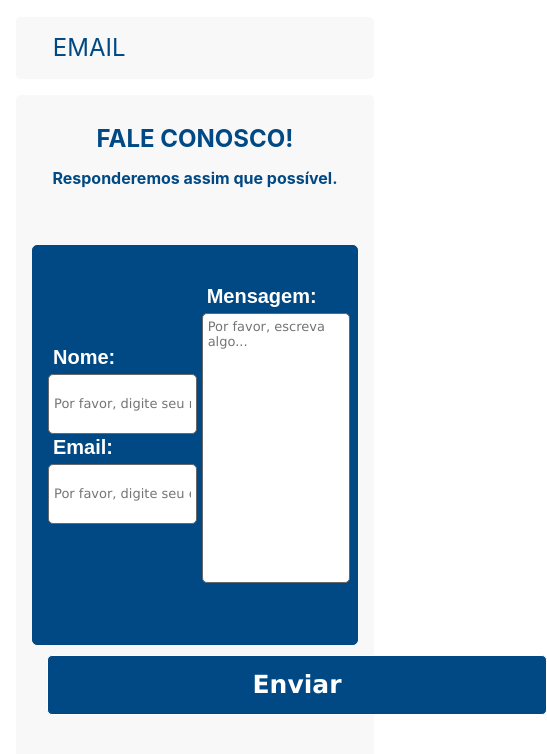
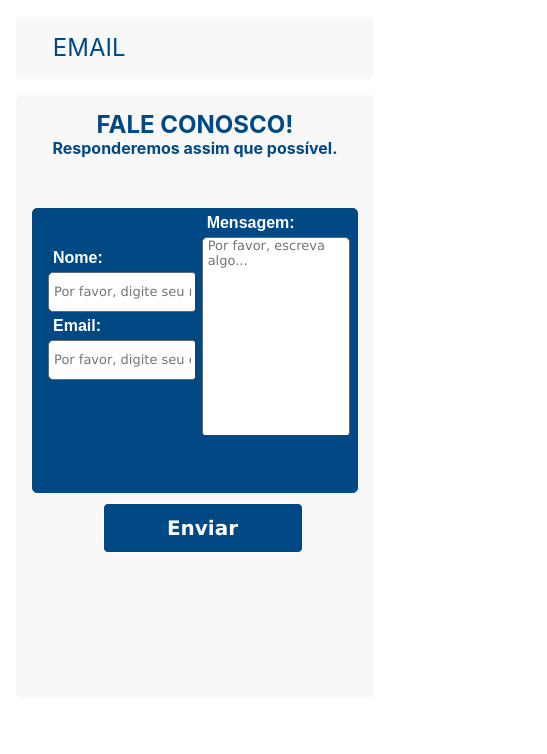
Before and after one commit to Emeson-Santos/Sistema-Processos-UFS, a React (Create React App) app: page /email in a window 390 px wide. Shown: the top 754 px of the page, 547 px wide, since content can reach past the window. Built offline with nearby package versions, Linux system fonts and the light colour scheme.

Commit message:
Arquivos alterados

```diff
--- a/src/pages/Contatos/contato.css
+++ b/src/pages/Contatos/contato.css
@@ -1,14 +1,26 @@
-.container {
+.container-contatos {
     display: flex;
     flex-direction: column;
     justify-content: center;
     align-items: center;
     width: 100%;
+    height: 600px;
     padding-right: var(--bs-gutter-x, 0.75rem);
     padding-left: var(--bs-gutter-x, 0.75rem);
-    /* margin-right: auto;
-    margin-left: auto; */
+    margin-right: auto;
+    margin-left: auto;
     background-color: #f8f8f8;
     border-radius: 5px;
+    overflow: hidden;
 
   }
+  .text-uppercase{
+    margin-top: auto;
+    margin-bottom: auto;
+
+  }
+  .text-muted{
+    margin-bottom: auto;
+    margin-top: auto;
+    padding-bottom: 20px;
+  }
--- a/src/pages/Contatos/index.js
+++ b/src/pages/Contatos/index.js
@@ -23,7 +23,7 @@ export default function Contato() {
                 <Title name="Contatos">
                     <FiMail size={23} />
                 </Title>
-                <div className="container">
+                <div className="container-contatos">
                     <div>
                         <h2 className="text-uppercase">Olá! com quem deseja falar?</h2>
                         <h3 className="text-muted"><i>Podemos te ajudar em algo?</i></h3>
--- a/src/pages/Desenvolvedores/dev.css
+++ b/src/pages/Desenvolvedores/dev.css
@@ -1,4 +1,3 @@
-
 .container {
   display: flex;
   flex-direction: column;
@@ -16,13 +15,13 @@
 .text-center{
     margin-top: 10px;
     margin-bottom: 20px;
-    padding: 20px;
+    padding: 6px;
     text-align: center;
 }
 
 .text-uppercase{
     text-transform: uppercase;
-    margin-bottom: 16px;
+    margin-bottom: 6px;
     font-size: x-large;
     text-align: center;
 }
@@ -30,7 +29,7 @@
 .text-muted {
     text-align: center;
     color: #004984;
-    margin-bottom: 16px;
+    margin-bottom: auto;
     font-size: medium;
   }
 
@@ -57,6 +56,7 @@
   .team-member {
     margin-bottom: 3rem;
     text-align: center;
+    padding-right: 10px;
 
   }
   .team-member img {
--- a/src/pages/Desenvolvedores/index.js
+++ b/src/pages/Desenvolvedores/index.js
@@ -46,7 +46,7 @@ export default function Desenvolvedores(){
                                 {/* inserir a imagem */}
                                 <img src={imgEmeson} alt="dev Emeson"/>
                                 {/* o nome do dev */}
-                                <h4>Emeson Santos</h4>
+                                <h4>Emeson Santos de Oliveira</h4>
                                 <p className="text-muted">Desenvolvedor</p>
                                     <a target="_blank" rel="noreferrer" href="https://twitter.com/Emesoneso">
                                         <span>
--- a/src/pages/Email/email.css
+++ b/src/pages/Email/email.css
@@ -14,6 +14,7 @@
   position: relative;
   padding-bottom: 130px;
   text-align: center;
+  overflow: hidden;
 }
 
 form {
@@ -24,13 +25,28 @@ form {
   margin-right: 0;
   margin-left: 0;
   /* border-color: 7px solid red; */
+  overflow: hidden;
   }
   .componet-border{
     width: 100%;
-    height: 400px;
+    height: 370px;
     border: solid 1px #004984;
     border-radius: 5px;
     background-color: #004984;
+    margin-top: 0;
+    overflow: hidden;
+    margin-top: 20px;
+  }
+  .grid-top{
+    margin-top: 0;
+    padding: 0;
+    width: 100%;
+    height: 93px;
+    /* background-color: aqua; */
+
+    text-align: center !important;
+  color: #004984;
+  overflow: hidden;
   }
 
   .comp-lab-inp{
@@ -42,9 +58,9 @@ form {
     flex-direction: column;
     justify-content: center;
     align-items: center;
-    padding-top: 80px;
+    padding-top: 55px;
     padding-bottom: 150px;
-
+    overflow: hidden;
   }
   .comp-msn-textarea{
     width: 50%;
@@ -57,19 +73,21 @@ form {
     align-items: center;
     padding-top: 30px;
     padding-bottom: 50px;
+    overflow: hidden;
   }
 
   .all {
   display: block;
   margin: 10px 15px;
   width: 98%;
-  height: 100px;
+  /* height: 100px; */
   padding: 5px;
   margin: 10px;
   float: left;
   position: relative;
   /* background: yellow; */
   margin-bottom: -20px;
+  overflow: hidden;
   }
 
   label {
@@ -83,6 +101,7 @@ form {
   text-transform: capitalize;
   width: 345px;
   padding: 5px;
+  overflow: hidden;
   }
   /* label input{
     margin-left: 0;
@@ -100,14 +119,16 @@ form {
   width: 100%;
   height: 60px;
   border-radius: 5px;
+  overflow: hidden;
   }
 
   textarea {
   width: 100%;
-  height: 270px;
+  height: 240px;
   padding: 5px;
   resize: none;
   display: inline-block;
+  border-radius: 5px;
   }
 
   .msn {
@@ -137,3 +158,96 @@ form {
   font-size: 25px;
   font-weight: bold;
   }
+
+  @media screen and (max-width: 480px){
+    .container-email-index{
+      /* background-color: black; */
+    }
+
+    input[type=submit] {
+      width: 200px;
+      height: 50px;
+      background: #004984;
+      border: 1px solid;
+      color: #fff;
+      cursor: pointer;
+      font: 13px Verdana, Roboto, Arial, Helvetica, sans-serfi;
+      margin: 10px 0 15px 15px;
+      padding: 5px 10px;
+      float: none;
+      justify-content: center;
+      align-items: center;
+      border-radius: 5px;
+      font-size: 20px;
+      font-weight: bold;
+      }
+
+      textarea {
+        width: 100%;
+        height: 200px;
+        padding: 5px;
+        resize: none;
+        display: inline-block;
+        border-radius: 5px;
+        }
+
+        input, textarea {
+          background: #fff;
+          border: 1px solid #686868;
+          color: #4a4a4a;
+          font: 13px Verdana, Arial, Helvetica, sans-serfi;
+          padding: 0 5px;
+          border-radius: 5px;
+          overflow: hidden;
+          }
+          input{
+            height: 40px;
+          }
+          label {
+            text-align: left;
+            font-size: 16px;
+            font-family: sans-serif, Roboto;
+            font-weight: bold;
+            color: #FFF;
+            display: block;
+            float: left;
+            text-transform: capitalize;
+            width: 345px;
+            padding: 5px;
+            overflow: hidden;
+            }
+
+            .comp-lab-inp{
+              border: grey;
+              float: left;
+              flex-direction: column;
+              justify-content: center;
+              align-items: center;
+              padding-top: 20px;
+              padding-bottom: 100px;
+              overflow: hidden;
+            }
+            .comp-msn-textarea{
+              float: right;
+              display: flex;
+              flex-direction: column;
+              justify-content: center;
+              align-items: center;
+              padding-top: 15px;
+              padding-bottom: 50px;
+              overflow: hidden;
+            }
+            .componet-border{
+              width: 100%;
+              height: 285px;
+              border: solid 1px #004984;
+              border-radius: 5px;
+              background-color: #004984;
+              margin-top: 0;
+              overflow: hidden;
+              margin-top: 20px;
+            }
+
+
+
+  }
--- a/src/pages/Email/emailDosea.js
+++ b/src/pages/Email/emailDosea.js
@@ -7,9 +7,9 @@ import emailjs from "emailjs-com";
 import './email.css';
 
 
-export default function Email(){
+export default function Email() {
 
-  function enviarEmail(e){
+    function enviarEmail(e) {
         e.preventDefault();
 
         emailjs.sendForm('gmailMessage', 'template_wd7rh8f', e.target, 'user_sk3NIy0ThixWDsn97hmrb')
@@ -20,17 +20,19 @@ export default function Email(){
                 e.target.reset();
             });
     }
-    return(
+    return (
         <div>
-            <Header/>
+            <Header />
             <div className="content">
                 <Title name="Email">
-                        <FiMail size={17}/>
+                    <FiMail size={17} />
                 </Title>
                 <div className="container-email-index">
+                    <div className="grid-top">
                         <div class="text-center">
                             <h2 class="section-heading text-uppercase">Fale conosco!</h2>
                             <h3 class="section-subheading text-muted">Responderemos assim que possível.</h3>
+                        </div>
                     </div>
                     <form onSubmit={enviarEmail}>
                         <div className="componet-border">
--- a/src/pages/Email/emailPauloVitor.js
+++ b/src/pages/Email/emailPauloVitor.js
@@ -28,9 +28,11 @@ export default function Email(){
                         <FiMail size={17}/>
                     </Title>
                     <div className="container-email-index">
-                    <div class="text-center">
-                        <h2 class="section-heading text-uppercase">Fale conosco!</h2>
-                        <h3 class="section-subheading text-muted">Responderemos assim que possível.</h3>
+                    <div className="grid-top">
+                        <div class="text-center">
+                            <h2 class="section-heading text-uppercase">Fale conosco!</h2>
+                            <h3 class="section-subheading text-muted">Responderemos assim que possível.</h3>
+                        </div>
                     </div>
                     <form onSubmit={enviarEmail}>
                         <div className="componet-border">
--- a/src/pages/Email/emailRaphael.js
+++ b/src/pages/Email/emailRaphael.js
@@ -28,9 +28,11 @@ export default function Email(){
                         <FiMail size={17}/>
                     </Title>
                     <div className="container-email-index">
-                    <div class="text-center">
-                        <h2 class="section-heading text-uppercase">Fale conosco!</h2>
-                        <h3 class="section-subheading text-muted">Responderemos assim que possível.</h3>
+                    <div className="grid-top">
+                        <div class="text-center">
+                            <h2 class="section-heading text-uppercase">Fale conosco!</h2>
+                            <h3 class="section-subheading text-muted">Responderemos assim que possível.</h3>
+                        </div>
                     </div>
                     <form onSubmit={enviarEmail}>
                         <div className="componet-border">
--- a/src/pages/Email/index.js
+++ b/src/pages/Email/index.js
@@ -27,9 +27,11 @@ export default function Email() {
                     <FiMail size={17} />
                 </Title>
                 <div className="container-email-index">
-                    <div class="text-center">
-                        <h2 class="section-heading text-uppercase">Fale conosco!</h2>
-                        <h3 class="section-subheading text-muted">Responderemos assim que possível.</h3>
+                    <div className="grid-top">
+                        <div class="text-center">
+                            <h2 class="section-heading text-uppercase">Fale conosco!</h2>
+                            <h3 class="section-subheading text-muted">Responderemos assim que possível.</h3>
+                        </div>
                     </div>
                     <form onSubmit={enviarEmail}>
                         <div className="componet-border">
```
Also changed, not shown: 1 other file (tests, documents, lock files or other folders). Lines whose indentation alone changed are shown as unchanged.
